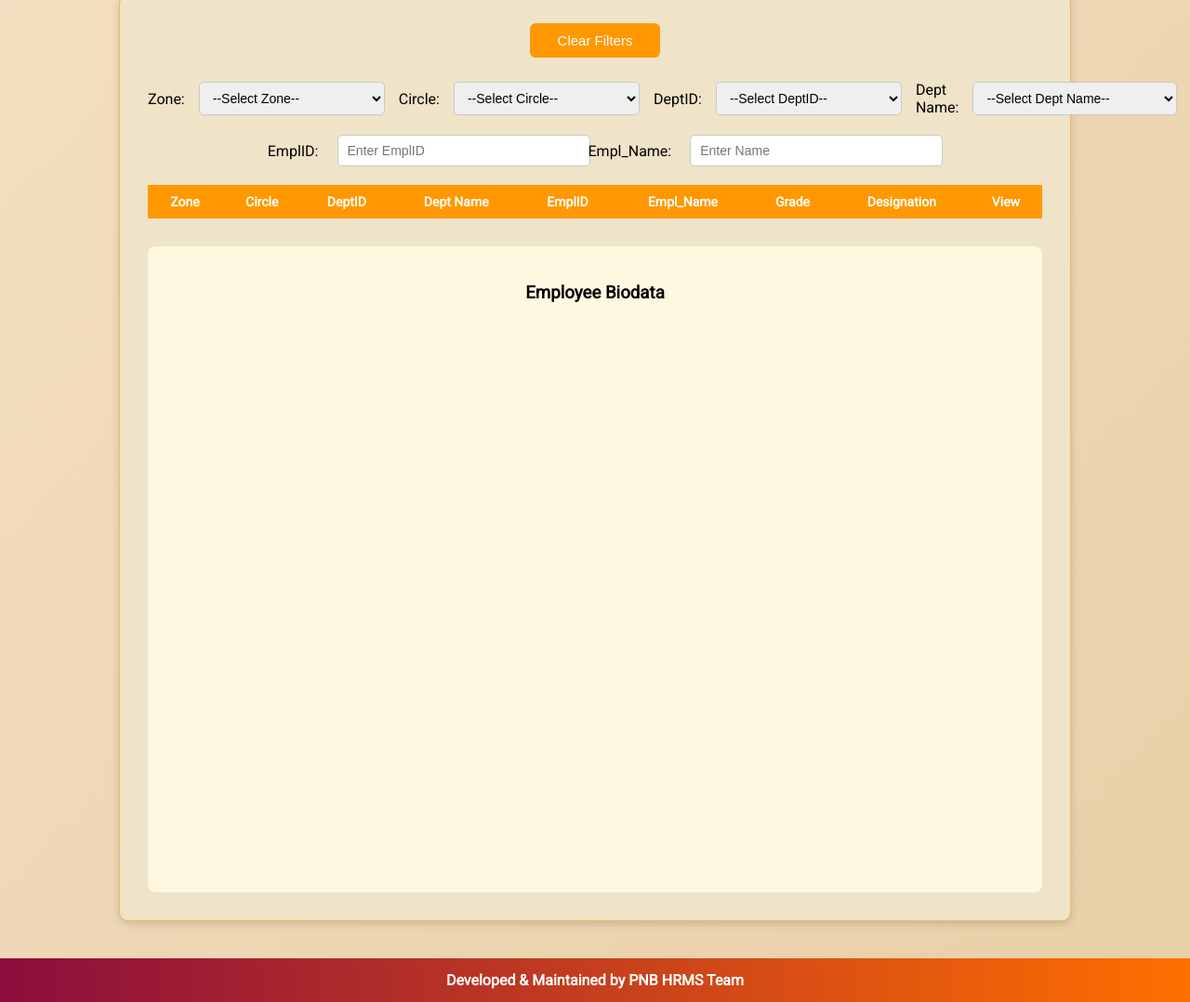
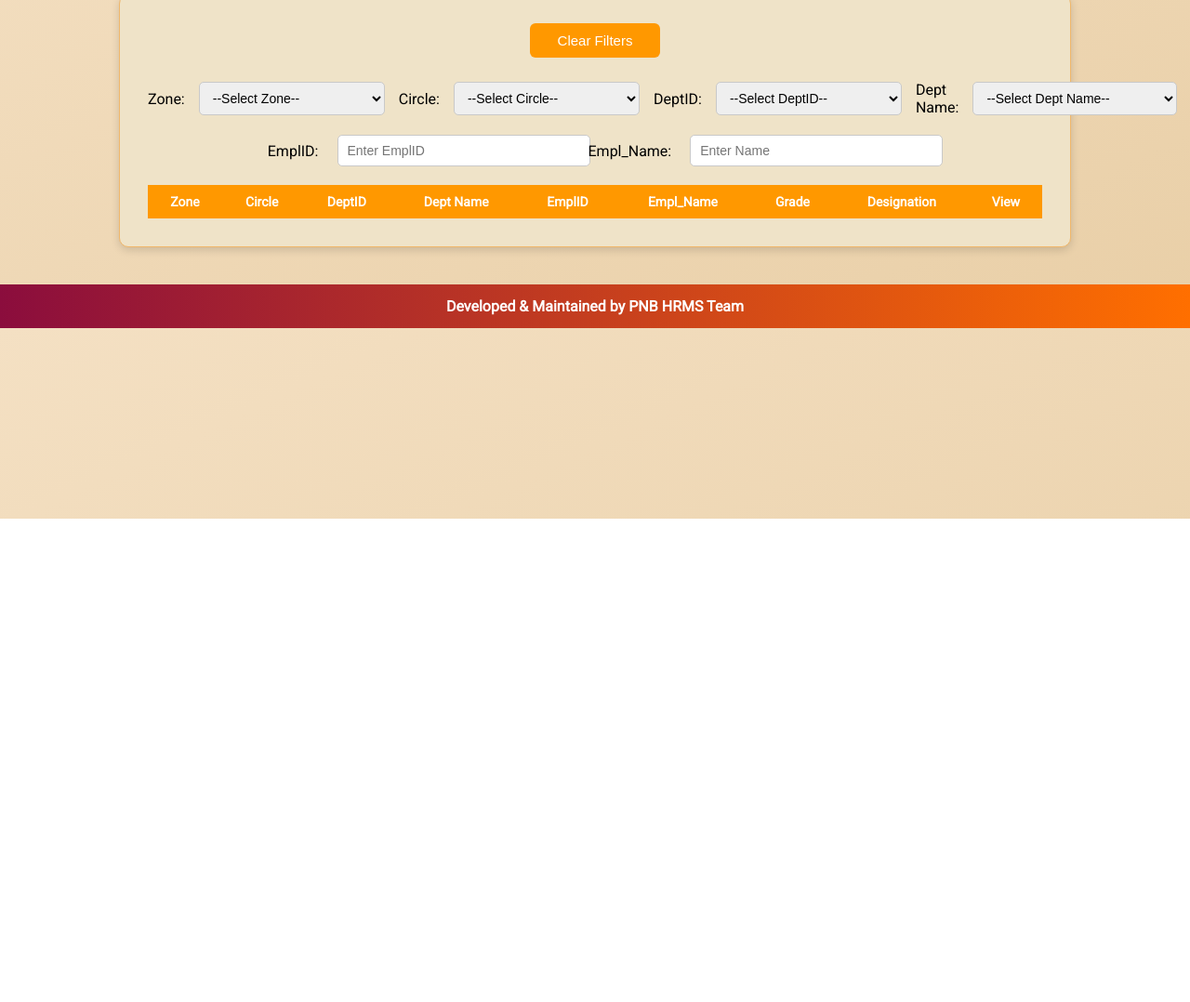
Before and after one commit to vikramiranyan/pnb-biodata-viewer, a plain HTML site: page index.html in a window 1280 px wide. Shown: the part 242-1320 px from the top of the page at 93% size. After the commit the page ends 800 px from the top, so only its background shows below. Drawn offline with nearby package versions, Linux system fonts and the light colour scheme; no server answers.

Commit message:
Update index.html

```diff
--- a/index.html
+++ b/index.html
@@ -76,10 +76,6 @@
 <tbody></tbody>
 
 </table>
-<div class="pdf-viewer">
-<h3>Employee Biodata</h3>
-<iframe id="pdfFrame"></iframe>
-</div>
 </div>
 </div>
 
```
